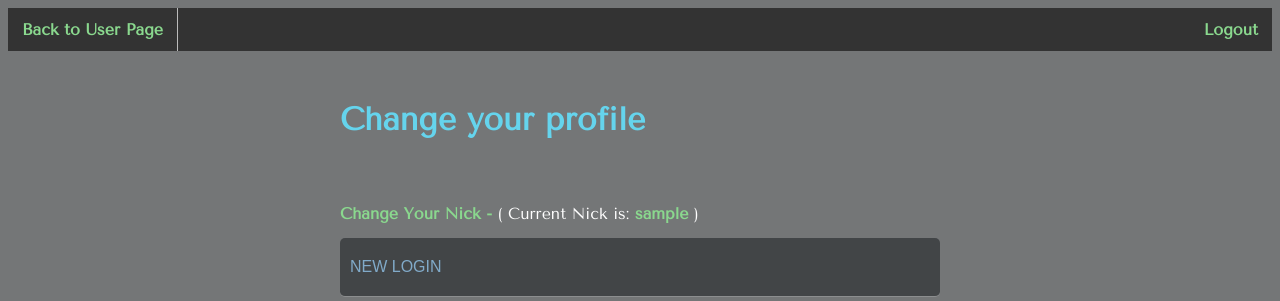
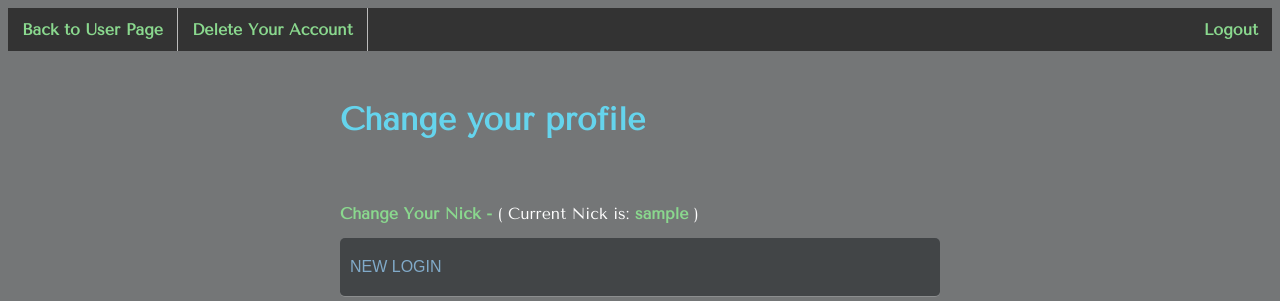
Before and after one commit to lexus12/LoginProject, a PHP site: page /profile.php in a window 1280 px wide. Shown: the top 301 px of the page. Run offline with PHP 8.4, Linux system fonts and the light colour scheme; the visitor is signed in with stand-in values (Sample User, id 1).

Commit message:
Update profile.php

```diff
--- a/profile.php
+++ b/profile.php
@@ -10,6 +10,7 @@ session_start();
 		<div id="header">
 			<ul>
 				<li><a href="userpage.php">Back to User Page</a></li>
+				<li><a href="accountdelete.php">Delete Your Account</a></li>
 				<li style="float:right"><a href="classes/logout.class.php">Logout</a>	</li>
 			</ul>
 		</div>
```
